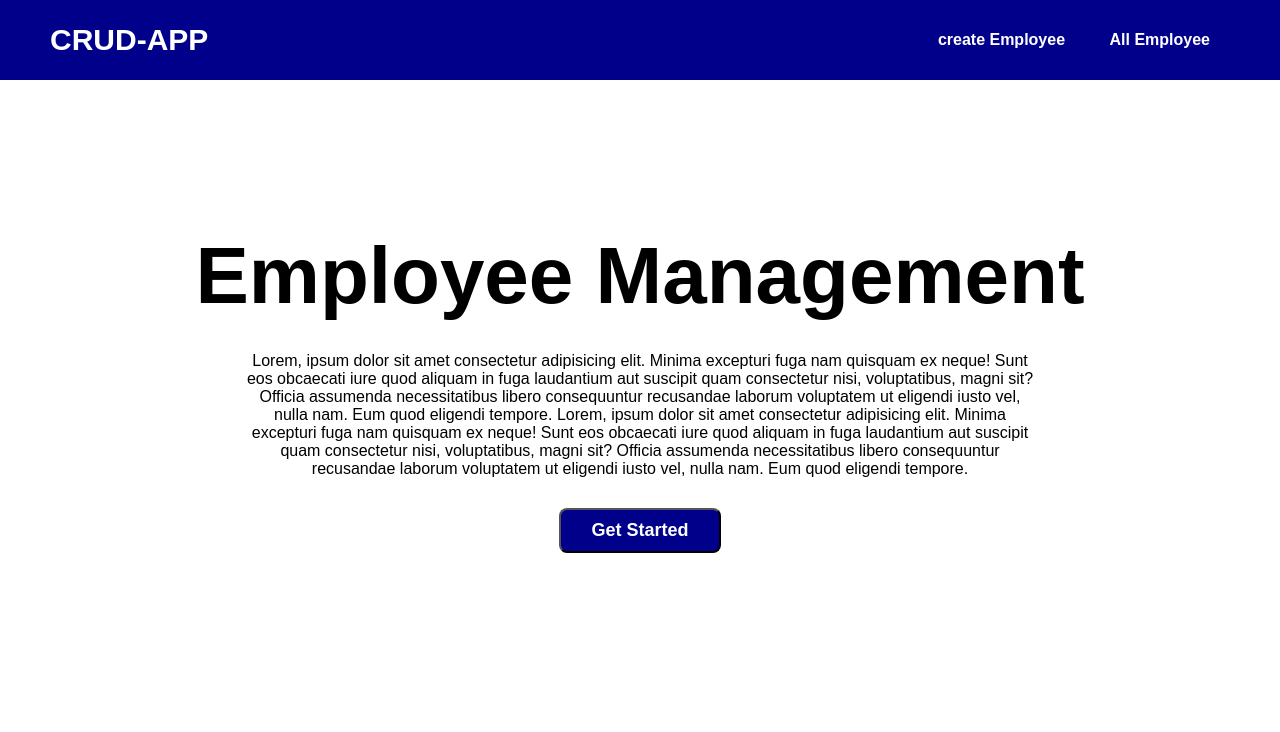
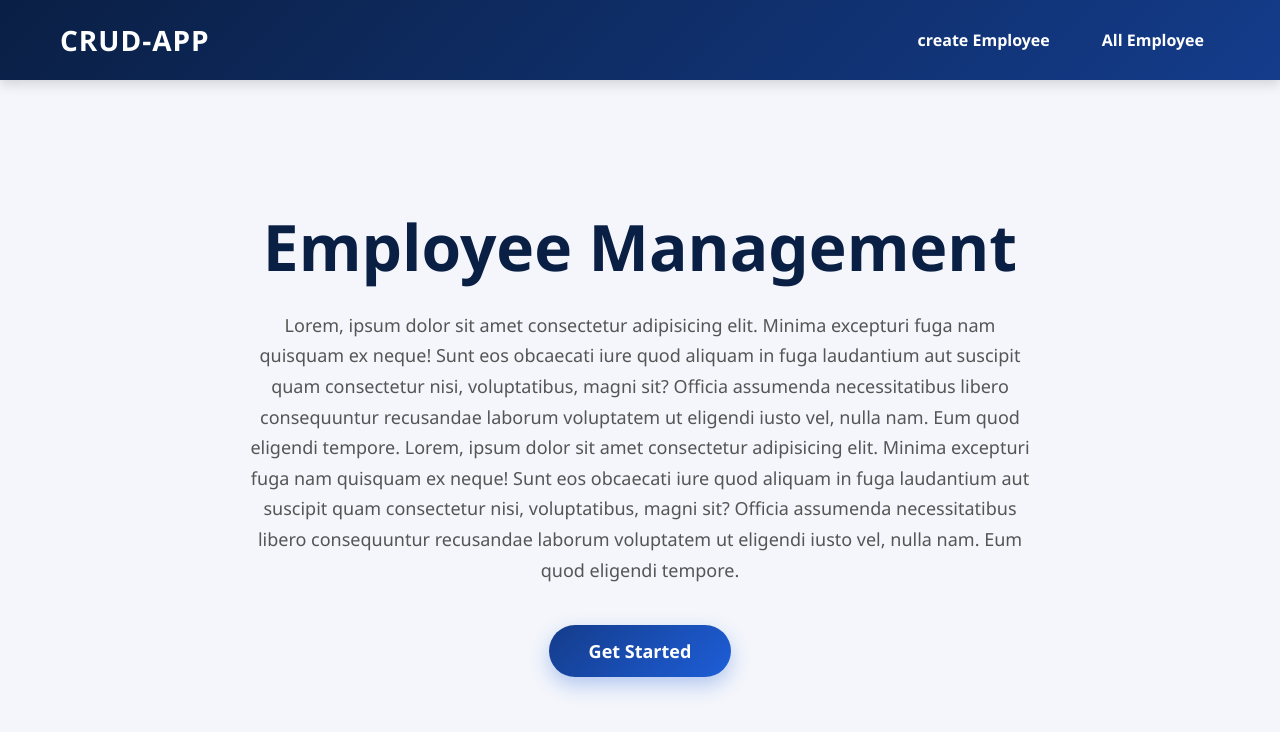
Before and after one commit to pintumahato2052004-afk/CRUD-APP-JS, a plain HTML site: page index.html in a window 1280 px wide. Drawn offline with Linux system fonts and the light colour scheme.

Commit message:
style.css update

```diff
--- a/style.css
+++ b/style.css
@@ -1,77 +1,121 @@
+/* ================== RESET & GLOBAL ================== */
 * {
   margin: 0;
   padding: 0;
   box-sizing: border-box;
-  font-family: sans-serif;
-}
-body {
-  height: 100vh;
-  width: 100%;
-}
-a {
-  color: inherit;
-  text-decoration: none;
+  font-family: "Segoe UI", Tahoma, Geneva, Verdana, sans-serif;
 }
 
-/* NAVBAR-STYLE */
+body {
+  min-height: 100vh;
+  background: #f4f6fb;
+  color: #333;
+}
+
+a {
+  text-decoration: none;
+  color: inherit;
+}
+
+/* ================== NAVBAR ================== */
 .navbar-container {
   height: 80px;
   width: 100%;
-  background-color: darkblue;
-  color: white;
+  background: linear-gradient(135deg, #0a1f44, #143c8b);
+  color: #fff;
   display: flex;
   align-items: center;
   justify-content: space-between;
-  padding: 0 50px;
+  padding: 0 60px;
+  box-shadow: 0 4px 12px rgba(0, 0, 0, 0.15);
 }
 
 .logo {
-  font-weight: 900;
-  font-size: 30px;
+  font-size: 28px;
+  font-weight: 800;
+  letter-spacing: 1px;
 }
 
-.nav-links > a {
-  margin: 5px 10px;
-  font-weight: 600;
-  padding: 5px 10px;
-  border-radius: 4px;
-  transition: 0.2s;
+.nav-links {
+  display: flex;
+  gap: 20px;
 }
 
-.nav-links > a:hover {
-  background-color: white;
-  color: black;
+.nav-links a {
+  padding: 8px 16px;
+  border-radius: 6px;
+  font-weight: 600;
+  transition: all 0.3s ease;
 }
 
-/* HERO-CONTAINER-STYLE */
+.nav-links a:hover {
+  background: #ffffff;
+  color: #0a1f44;
+}
+
+/* ================== HERO SECTION ================== */
 .hero-container {
   height: calc(100vh - 80px);
-  width: 100%;
+  display: flex;
+  flex-direction: column;
+  align-items: center;
+  justify-content: center;
+  text-align: center;
+  padding: 0 20px;
 }
 
-.hero-container > header > h1 {
-  text-align: center;
-  font-size: 80px;
-  margin-top: 150px;
+.hero-container h1 {
+  font-size: 64px;
+  color: #0a1f44;
+  margin-bottom: 20px;
 }
 
-.hero-container > p {
-  text-align: center;
-  padding: 10px 50px;
-  width: 70vw;
-  margin: 20px auto;
+.hero-container p {
+  max-width: 800px;
+  font-size: 18px;
+  line-height: 1.7;
+  color: #555;
+  margin-bottom: 40px;
 }
 
-.btn-container {
-  display: flex;
-  justify-content: center;
+/* ================== BUTTON ================== */
+.btn-container button {
+  padding: 14px 40px;
+  font-size: 18px;
+  font-weight: 700;
+  border-radius: 30px;
+  border: none;
+  background: linear-gradient(135deg, #143c8b, #1e5ed8);
+  color: #fff;
+  cursor: pointer;
+  transition: all 0.3s ease;
+  box-shadow: 0 8px 20px rgba(30, 94, 216, 0.3);
 }
 
-.btn-container > button {
-  padding: 10px 30px;
-  font-size: 18px;
-  font-weight: 800;
-  border-radius: 8px;
-  background-color: darkblue;
-  color: white;
+.btn-container button:hover {
+  transform: translateY(-3px);
+  box-shadow: 0 12px 30px rgba(30, 94, 216, 0.4);
 }
+
+/* ================== RESPONSIVE ================== */
+@media (max-width: 768px) {
+  .navbar-container {
+    padding: 0 25px;
+  }
+
+  .logo {
+    font-size: 22px;
+  }
+
+  .nav-links {
+    gap: 10px;
+  }
+
+  .hero-container h1 {
+    font-size: 42px;
+  }
+
+  .hero-container p {
+    font-size: 16px;
+  }
+}
```
